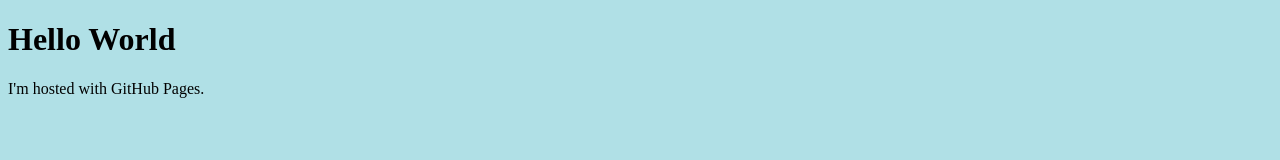
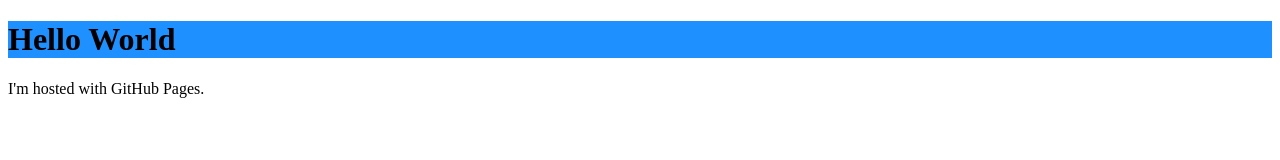
Before and after one commit to Thingamabobby/Thingamabobby.github.io, a plain HTML site: page index.html in a window 1280 px wide. Drawn offline with Linux system fonts and the light colour scheme.

Commit message:
Update index.html

```diff
--- a/index.html
+++ b/index.html
@@ -1,7 +1,7 @@
 <!DOCTYPE html>
 <html>
-<body style="background-color:powderblue;">
-<h1>Hello World</h1>
+<body>
+<h1 style="background-color:DodgerBlue;">Hello World</h1>
 <p>I'm hosted with GitHub Pages.</p>
 </body>
 </html>
```
